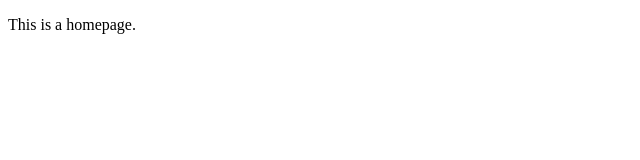
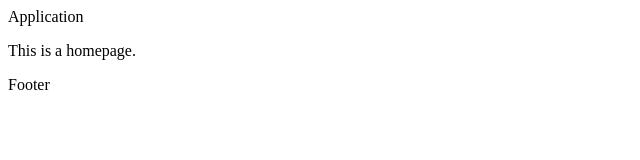
Before and after one commit to pratikshasingh049/weather, a plain HTML site: page index.html in a window 1280 px wide. Shown: the whole page, without its empty margins (0-640 px from the left). Drawn offline with Linux system fonts and the light colour scheme.

Commit message:
modified HTML

```diff
--- a/index.html
+++ b/index.html
@@ -4,8 +4,12 @@
     <meta charset="utf-8">
     <title>home</title>
   </head>
+  <header>Application</header>
+  <section>
+    <p>This is a homepage. </p>
+</section>
+<footer>Footer</Footer>
   <body>
-  <p>This is a homepage. </p>
 
   </body>
 </html>
```
